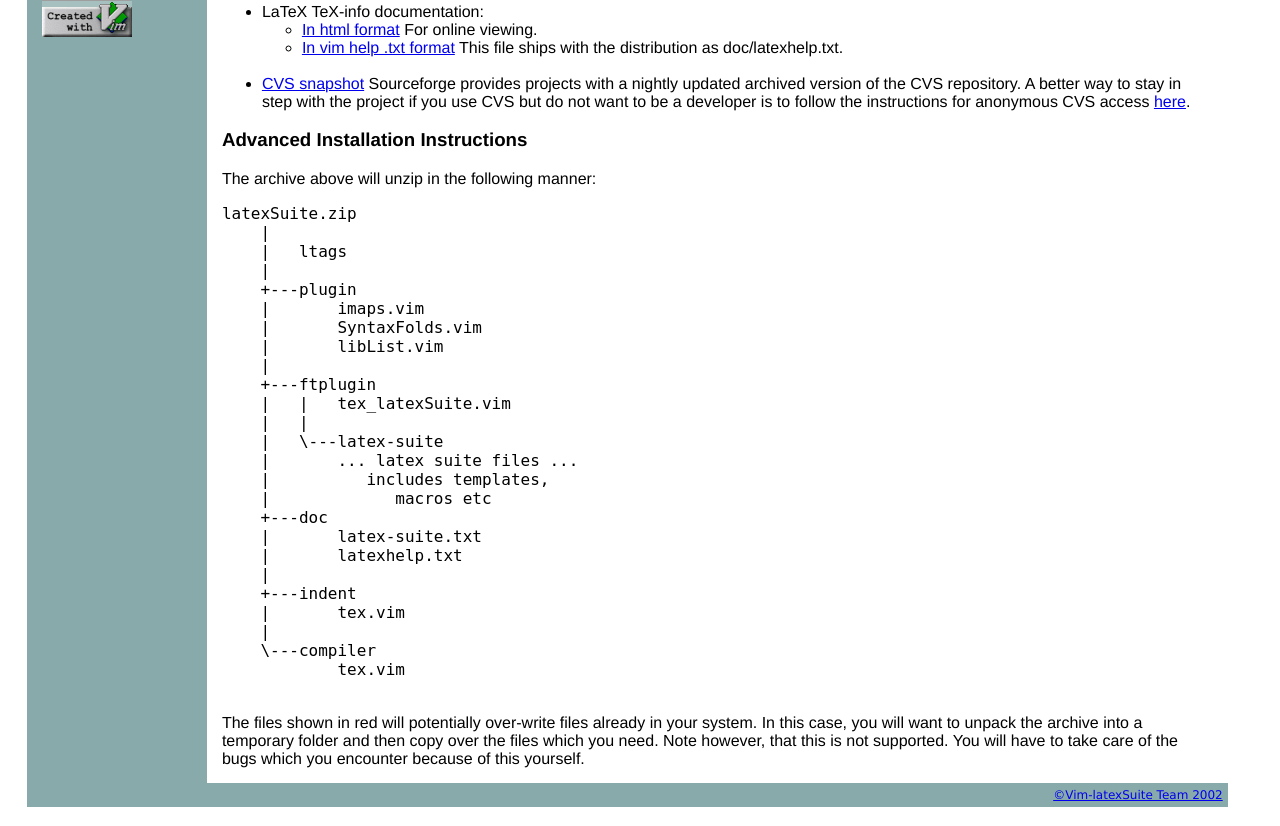
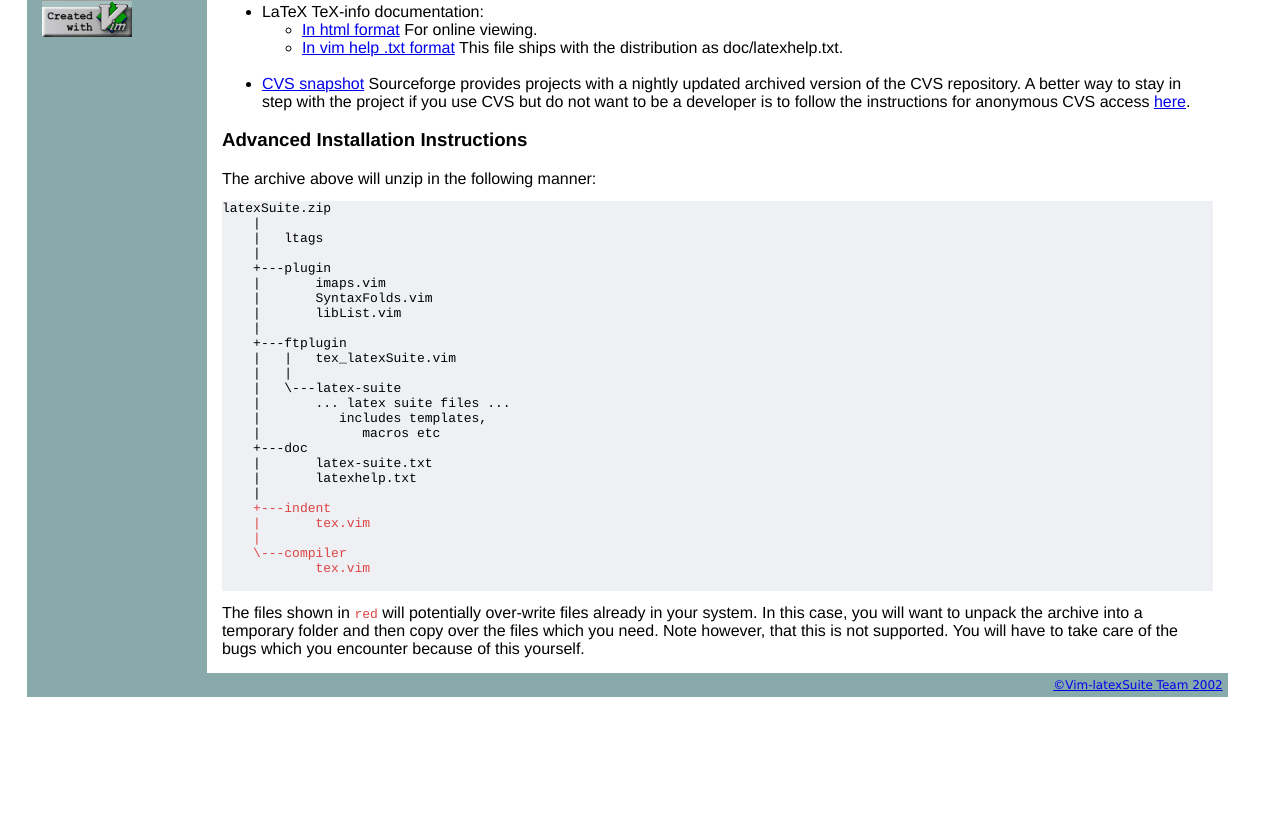
Before and after one commit to nuclearsandwich/vim-latex, a PHP site: page /index.php?subject=download in a window 1280 px wide. Shown: the part 678-1504 px from the top of the page. After the commit the page ends 1375 px from the top, so only its background shows below. Run offline with PHP 8.4, Linux system fonts and the light colour scheme; grey boxes are pictures that could not be loaded.

Commit message:
. added the conflict span and style for <pre>
git-svn-id: https://vim-latex.svn.sourceforge.net/svnroot/vim-latex/trunk@115 a797aaa2-510f-0410-87df-a343b97812ff

```diff
--- a/htdocs/style.css
+++ b/htdocs/style.css
@@ -95,3 +95,13 @@ TT {
 	font-size: small;
 	background-color:#eef0f3
 }
+PRE {
+	font-family: courier,sans-serif;
+	font-size: small;
+	background-color:#eef0f3
+}
+SPAN.conflict {
+	font-size : small ;
+	font-family: courier,sans-serif;
+	color : #DD4444;
+}
```
